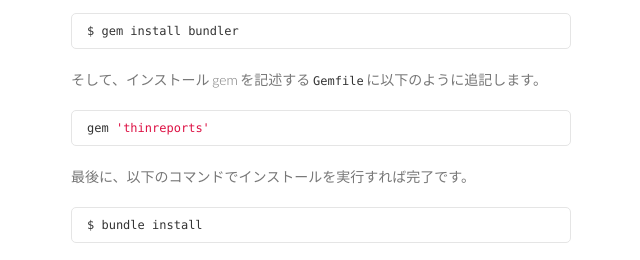
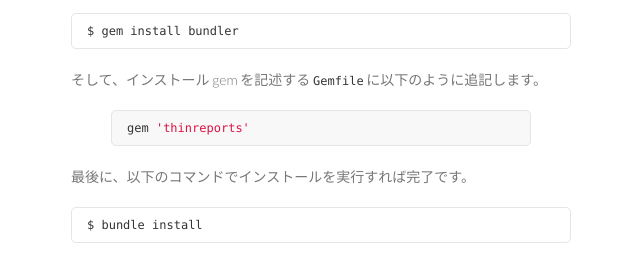
Before and after one commit to thinreports/documentation, a Jekyll site: the page built from ja/getting-started/installation.md, in a window 1280 px wide. Shown: the part 2717-2977 px from the top of the page, without its empty margins (499-1139 px from the left). Built offline with Jekyll 4.4.1, drawn with Linux system fonts in a browser that asks for light colours.

Commit message:
Use fanced code block

````diff
--- a/ja/getting-started/installation.md
+++ b/ja/getting-started/installation.md
@@ -29,15 +29,15 @@
 
 ##### Windows XP 以前
 
-```
+~~~~
 コントロールパネル > プログラムの追加と削除
-```
+~~~~
 
 ##### Windows 7 以降
 
-```
+~~~~
 コントロールパネル > プログラムのアンインストール
-```
+~~~~
 
 ### Mac OS X にインストールする
 
@@ -58,15 +58,15 @@
 
 ダウンロードしたアーカイブ `.tar.gz` を展開します。
 
-```
+~~~~
 $ tar zxvf ThinReportsEditor-X.X.X-linux-x86.tar.gz
-```
+~~~~
 
 展開したディレクトリ内の `ThinReportsEditor-X.X.X` ディレクトリを `/home/username` のような任意の場所に配置します。
 
-```
+~~~~
 $ mv ThinReportsEditor-X.X.X-linux-x86/ThinReportsEditor-X.X.X /home/username
-```
+~~~~
 
 以上でインストールは完了です。
 Editor を起動させるには `ThinReportsEditor-X.X.X/bin/ThinReportsEditor.sh` を実行して下さい。
@@ -79,15 +79,15 @@
 
 `ThinReportsEditor-X.X.X` ディレクトリを削除します。
 
-```
+~~~~
 $ rm -fr /path/to/ThinReportsEditor-X.X.X
-```
+~~~~
 
 さらに、完全に削除したい場合はホームディレクトリ内の `.thinreports` ディレクトリを削除して下さい。
 
-```
+~~~~
 $ rm -fr ~/.thinreports
-```
+~~~~
 
 ## ThinReports Generator
 
@@ -105,23 +105,23 @@
 
 RubyGems でインストールする場合は、ターミナル上で以下のコマンドを実行すれば完了です。
 
-```
+~~~~
 $ gem install thinreports
-```
+~~~~
 
 #### バージョンを指定してインストールする
 
 インストールコマンドに `-v` オプションを指定することでインストールするバージョンを指定できます。
 
-```
+~~~~
 $ gem install thinreports -v 0.7.7
-```
+~~~~
 
 #### アップデートする
 
-```
+~~~~
 $ gem update thinreports
-```
+~~~~
 
 アップデートの際もインストール同様、 `-v` オプションでアップデートするバージョンを指定できます。
 
@@ -129,18 +129,18 @@
 
 gem 管理ツール [Bundler](http://bundler.io/) を使ってインストールする場合は、まず Bundler をインストールします。
 
-```
+~~~~
 $ gem install bundler
-```
+~~~~
 
 そして、インストール gem を記述する `Gemfile` に以下のように追記します。
 
-``` ruby
+{% highlight ruby %}
 gem 'thinreports'
-```
+{% endhighlight %}
 
 最後に、以下のコマンドでインストールを実行すれば完了です。
 
-```
+~~~~
 $ bundle install
-```
+~~~~
````
